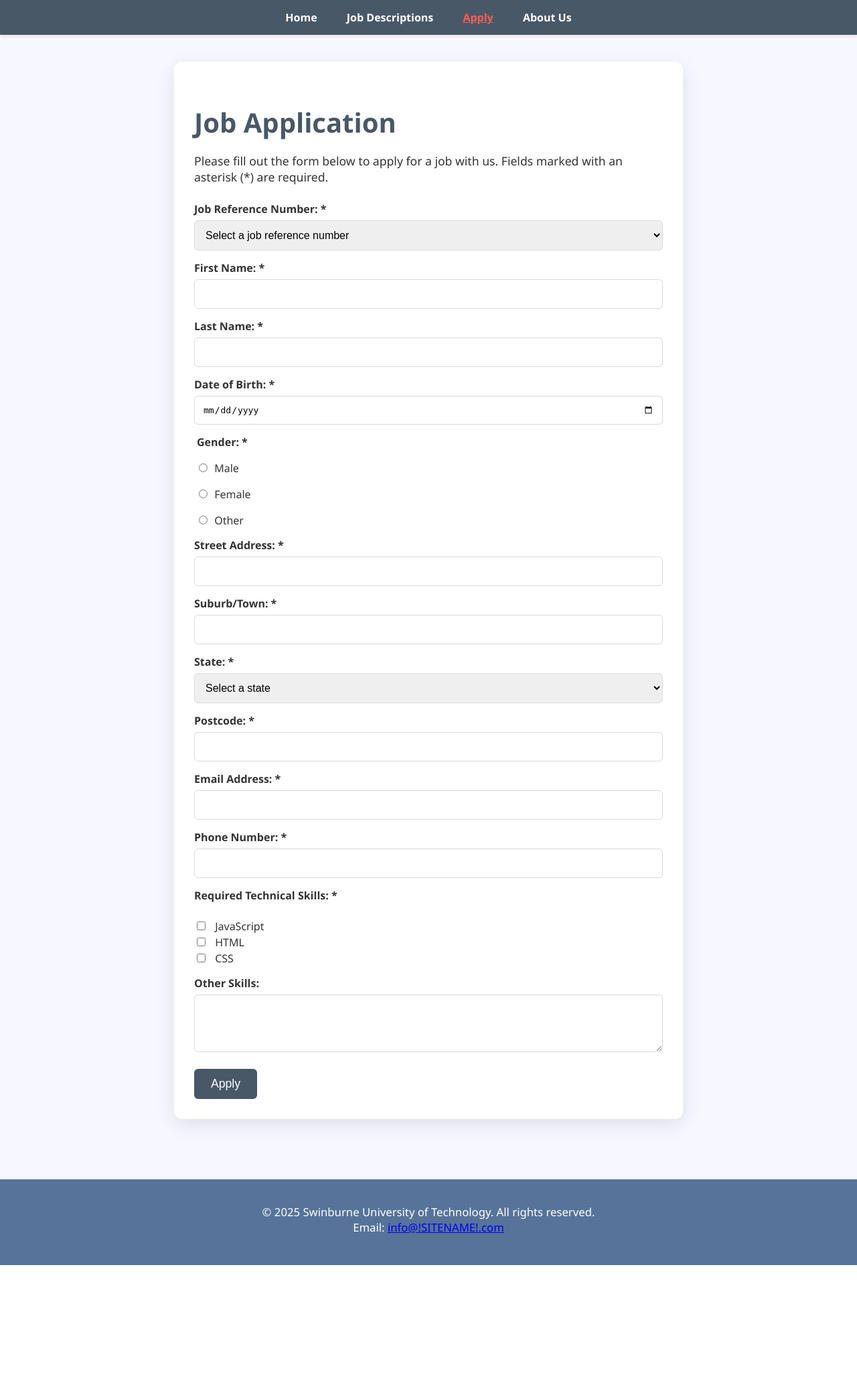
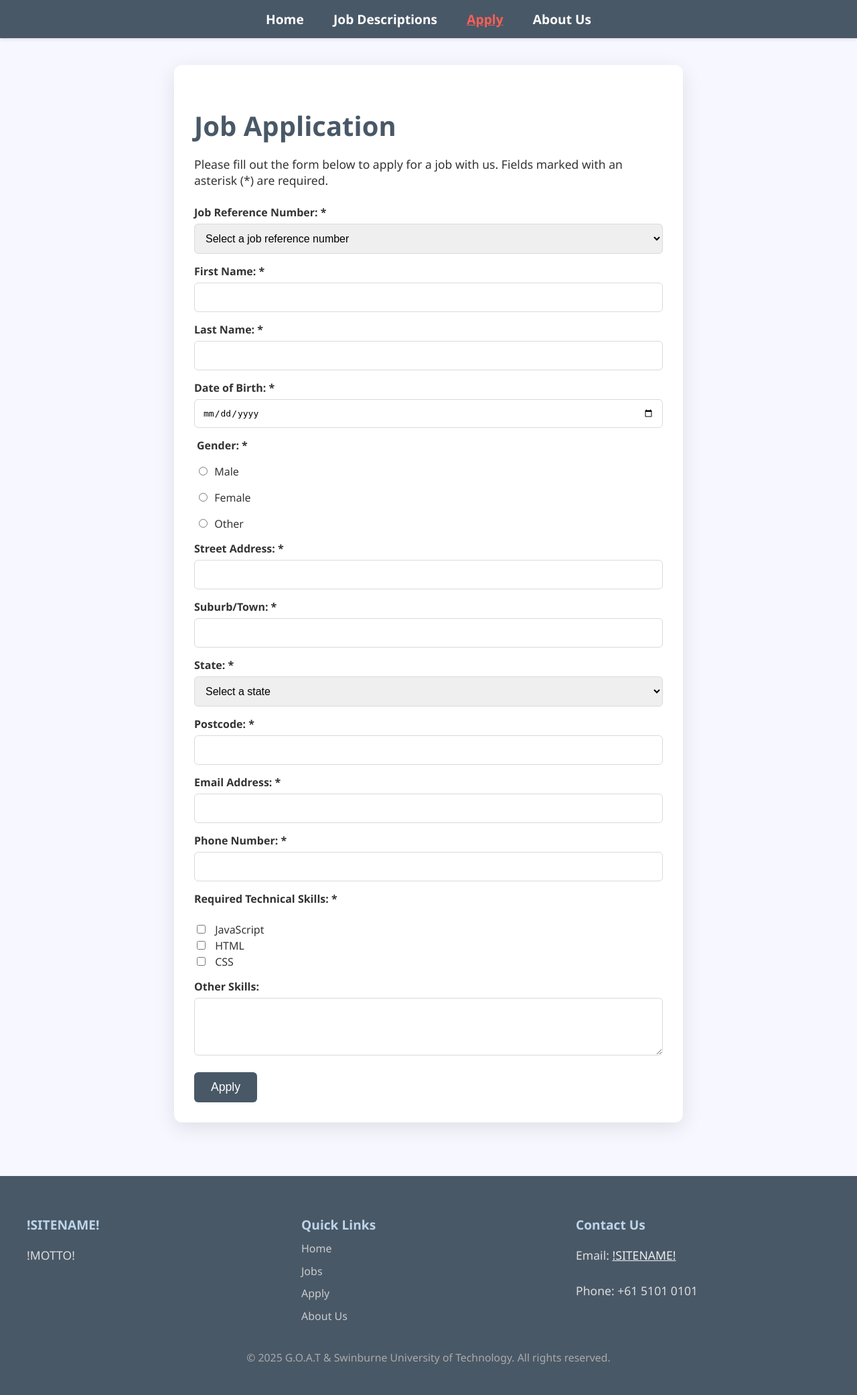
Before and after one commit to 105928712/goat, a PHP site: page /apply.html in a window 1280 px wide. Shown: the whole page at 67% size. Before the commit the page ends 1889 px from the top, so only its background shows below. Run offline with PHP 8.4, Linux system fonts and the light colour scheme.

Commit message:
create a better footer. the footer looks better with primary colour. need to decide on header...

```diff
--- a/apply.html
+++ b/apply.html
@@ -113,9 +113,38 @@
         </section>
     </main>
 
-    <footer>
-        <p>&copy; 2025 Swinburne University of Technology. All rights reserved. <br> Email: <a href="mailto:info@!SITENAME!.com">info@!SITENAME!.com</a></p>
-    </footer>
+    <footer class="site-footer">
+        <div class="footer-container">
+          <div class="footer-about">
+            <h3>!SITENAME!</h3> <!-- TODO -->
+            <p>
+              !MOTTO! <!-- TODO -->
+            </p>
+          </div>
+
+          <!-- Footer navigation -->
+          <div class="footer-nav">
+            <h3>Quick Links</h3>
+            <ul>
+              <li><a href="index.html">Home</a></li>
+              <li><a href="jobs.html">Jobs</a></li>
+              <li><a href="apply.html">Apply</a></li>
+              <li><a href="about.html">About Us</a></li>
+            </ul>
+          </div>
+
+          <div class="footer-contact">
+            <h3>Contact Us</h3>
+            <p>Email: <a href="mailto:info@!SITENAME!.com">!SITENAME!</a></p>
+            <p>Phone: +61 5101 0101</p>
+          </div>
+        </div>
+
+        <div class="footer-bottom">
+          <p>&copy; 2025 G.O.A.T & Swinburne University of Technology. All rights reserved.</p>
+        </div>
+      </footer>
+
 
 </body>
 </html>
--- a/styles/joey.css
+++ b/styles/joey.css
@@ -58,7 +58,7 @@ nav ul li a {
     color: white;
     text-decoration: none;
     font-weight: 600;
-    font-size: 1em;
+    font-size: 1.2em;
     transition: color 0.3s;
 }
 
@@ -68,16 +68,86 @@ nav ul li a.active {
     text-decoration: underline;
 }
 
-footer {
-    background-color: var(--secondary);
-    color: white;
-    text-align: center;
-    padding: 20px 0;
-    font-size: 0.95em;
-    margin-top: 50px;
+
+
+
+
+
+
+
+/* Footer Styles */
+.site-footer {
+    background-color: var(--primary);
+    color: #fff;
+    padding: 40px 20px 20px;
+    margin-top: 40px;
+    font-size: 1em;
 }
 
+.footer-container {
+    display: flex;
+    flex-wrap: wrap;
+    justify-content: space-between;
+    gap: 30px;
+    max-width: 1200px;
+    margin: 0 auto;
+}
 
+.footer-container > div {
+    flex: 1 1 250px;
+}
+
+.footer-container h3 {
+    margin-bottom: 10px;
+    color: var(--primary-light);
+    font-size: 1.2em;
+}
+
+.footer-container p,
+.footer-container li {
+    line-height: 1.6;
+    color: #ddd;
+}
+
+.footer-nav ul {
+    list-style: none;
+    padding: 0;
+    margin: 0;
+}
+
+.footer-nav ul li {
+    margin-bottom: 8px;
+}
+
+.footer-nav ul li a {
+    color: #ccc;
+    text-decoration: none;
+    transition: color 0.3s ease;
+}
+
+.footer-nav ul li a:hover {
+    color: var(--tertiary);
+}
+
+.footer-contact a {
+    color: #eee;
+    text-decoration: underline;
+}
+
+.footer-bottom {
+    text-align: center;
+    margin-top: 30px;
+    font-size: 0.9em;
+    color: #aaa;
+}
+
+/* Responsive Footer */
+@media (max-width: 768px) {
+    .footer-container {
+        flex-direction: column;
+        align-items: flex-start;
+    }
+}
 
 
 
```
